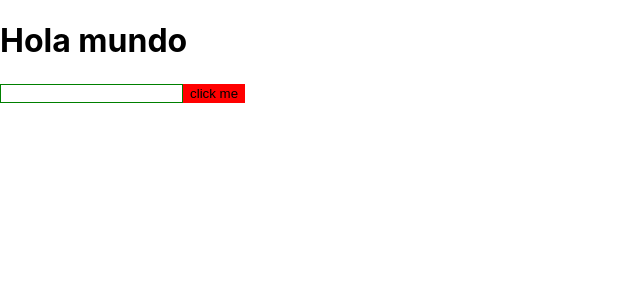
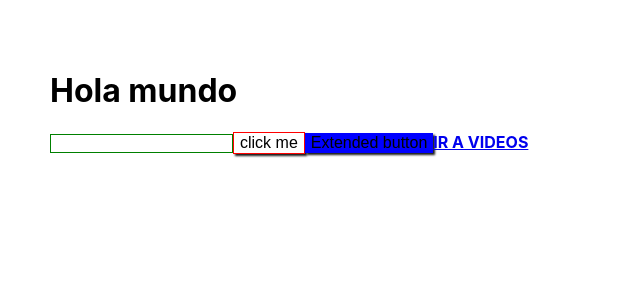
Before and after one commit to gustavoromerocl/single-page-applications-react, a React (Create React App) app in the folder react-spa/: page / in a window 1280 px wide. Shown: the top 300 px of the page, without its empty margins (0-640 px from the left). Built offline with nearby package versions, Linux system fonts and the light colour scheme.

Commit message:
styled components - extendiendo estilos de otros componentes

```diff
--- a/react-spa/src/Home.jsx
+++ b/react-spa/src/Home.jsx
@@ -1,20 +1,36 @@
 import React from 'react'
+import { Link } from 'react-router-dom';
 import styled from 'styled-components'
 
 //string templates o tagged templates
 let Example = styled.div`
     height: 200px;
     transition: all 2s;
+    padding: 50px
 `;
 
 let Button = styled.button`
     border: solid 1px red;
     background-color: ${({primary}) => primary ? 'red' : 'transparent'};
+    outline: 0;
+    font-size: 1em;
+    box-shadow: 2px 2px 2px rgba(0,0,0,0.9);
 `;
 
 let InpuText = styled.input`
     border: solid 1px;
     border-color: ${({ withError }) => withError ? 'red' : 'green' };
+`;
+
+let PrimaryButton = styled(Button)`
+    background-color: blue;
+    border: 0;
+`;
+
+let AppLink = styled(Link)`
+    text-decoration: underline;
+    font-weight: bold;
+    text-transform: uppercase;
 `;
 
 export const Home = () => {
@@ -23,8 +39,9 @@ export const Home = () => {
             <Example>
                 <h1>Hola mundo</h1>
                 <InpuText ></InpuText>
-                <Button primary>click me</Button>
-
+                <Button >click me</Button>
+                <PrimaryButton>Extended button</PrimaryButton>
+                <AppLink to="/videos">ir a Videos</AppLink>
             </Example>
         </div>
     )
```
Also changed, not shown: 1 other file (tests, documents, lock files or other folders).
